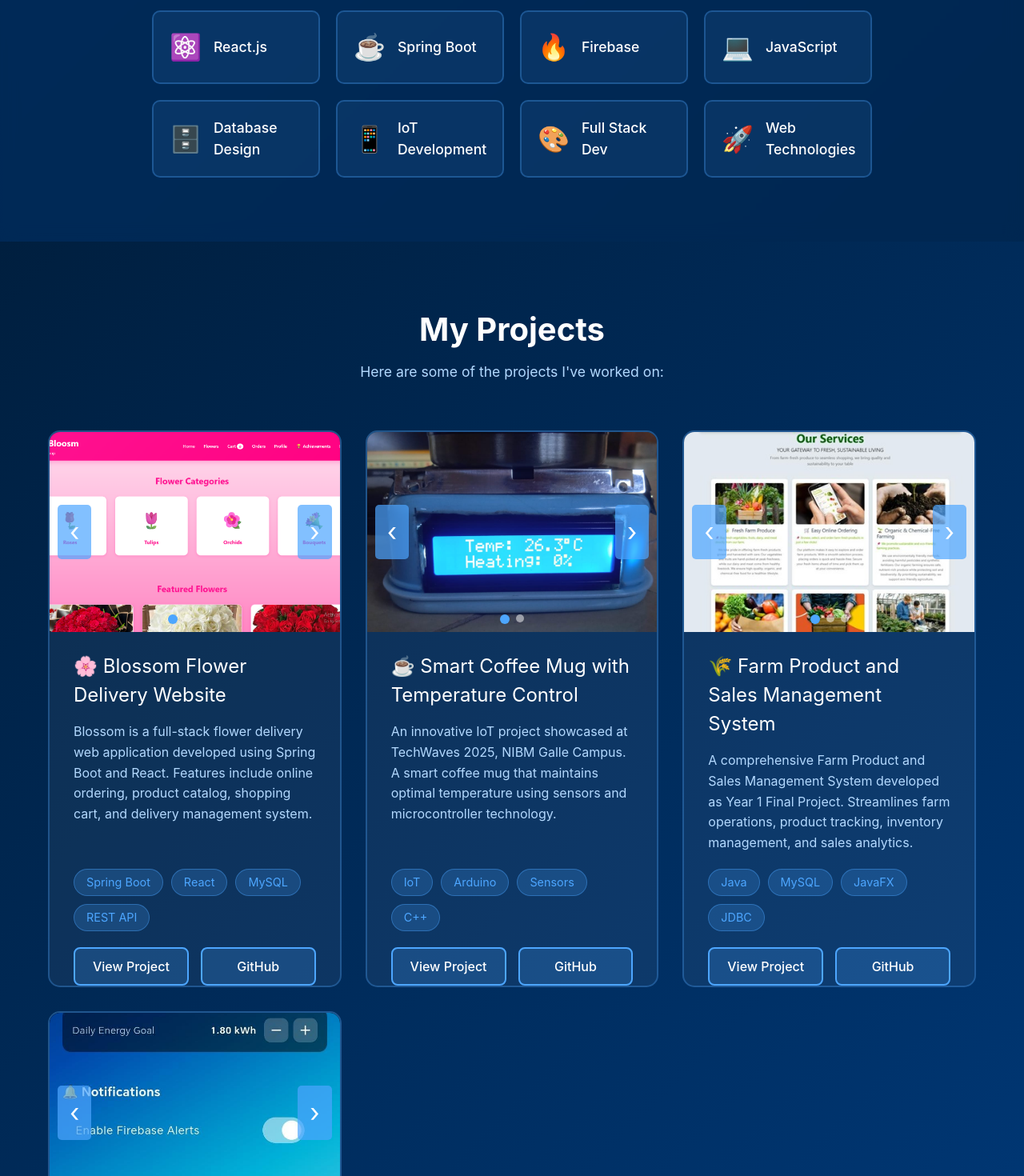
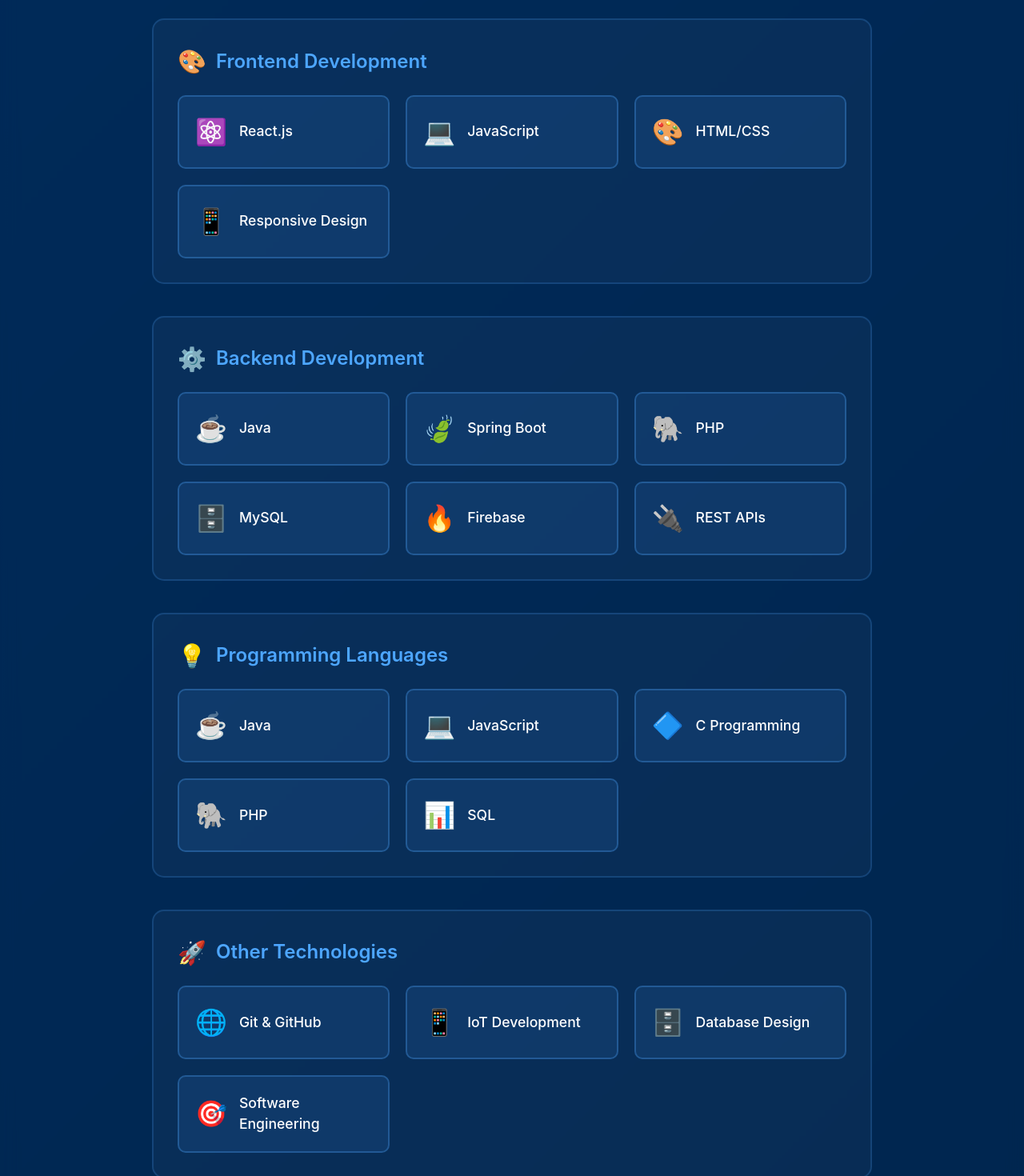
Before and after one commit to Chamathka2003/My_Portfolio, a React (Create React App) app: page / in a window 1280 px wide. Shown: the part 2420-3890 px from the top of the page at 80% size. Built offline with nearby package versions, Linux system fonts and the light colour scheme; the HTML template or start-up script is replaced by a standard one.

Commit message:
add new technology

```diff
--- a/src/components/About.css
+++ b/src/components/About.css
@@ -83,15 +83,43 @@
 .skills h3 {
   font-size: 2rem;
   text-align: center;
-  margin-bottom: 30px;
+  margin-bottom: 40px;
   color: #ffffff;
+}
+
+.skills-category {
+  margin-bottom: 40px;
+  background: rgba(255, 255, 255, 0.03);
+  border: 2px solid rgba(77, 166, 255, 0.2);
+  border-radius: 15px;
+  padding: 30px;
+  transition: all 0.3s ease;
+}
+
+.skills-category:hover {
+  border-color: rgba(77, 166, 255, 0.5);
+  box-shadow: 0 5px 25px rgba(77, 166, 255, 0.2);
+}
+
+.category-title {
+  display: flex;
+  align-items: center;
+  gap: 12px;
+  font-size: 1.5rem;
+  color: #4da6ff;
+  margin-bottom: 20px;
+  font-weight: 600;
+}
+
+.category-icon {
+  font-size: 1.8rem;
 }
 
 .skills-grid {
   display: grid;
   grid-template-columns: repeat(auto-fit, minmax(200px, 1fr));
   gap: 20px;
-  margin-top: 30px;
+  margin-top: 20px;
 }
 
 .skill-item {
--- a/src/components/About.js
+++ b/src/components/About.js
@@ -63,38 +63,116 @@
 
           <div className="skills">
             <h3>Technical Skills</h3>
+
+            <div className="skills-category">
+              <h4 className="category-title">
+                <span className="category-icon">🎨</span>
+                Frontend Development
+              </h4>
               <div className="skills-grid">
                 <div className="skill-item">
                   <span className="skill-icon">⚛️</span>
                   <span>React.js</span>
                 </div>
                 <div className="skill-item">
+                  <span className="skill-icon">💻</span>
+                  <span>JavaScript</span>
+                </div>
+                <div className="skill-item">
+                  <span className="skill-icon">🎨</span>
+                  <span>HTML/CSS</span>
+                </div>
+                <div className="skill-item">
+                  <span className="skill-icon">📱</span>
+                  <span>Responsive Design</span>
+                </div>
+              </div>
+            </div>
+
+            <div className="skills-category">
+              <h4 className="category-title">
+                <span className="category-icon">⚙️</span>
+                Backend Development
+              </h4>
+              <div className="skills-grid">
+                <div className="skill-item">
                   <span className="skill-icon">☕</span>
+                  <span>Java</span>
+                </div>
+                <div className="skill-item">
+                  <span className="skill-icon">🍃</span>
                   <span>Spring Boot</span>
+                </div>
+                <div className="skill-item">
+                  <span className="skill-icon">🐘</span>
+                  <span>PHP</span>
+                </div>
+                <div className="skill-item">
+                  <span className="skill-icon">🗄️</span>
+                  <span>MySQL</span>
                 </div>
                 <div className="skill-item">
                   <span className="skill-icon">🔥</span>
                   <span>Firebase</span>
                 </div>
                 <div className="skill-item">
+                  <span className="skill-icon">🔌</span>
+                  <span>REST APIs</span>
+                </div>
+              </div>
+            </div>
+
+            <div className="skills-category">
+              <h4 className="category-title">
+                <span className="category-icon">💡</span>
+                Programming Languages
+              </h4>
+              <div className="skills-grid">
+                <div className="skill-item">
+                  <span className="skill-icon">☕</span>
+                  <span>Java</span>
+                </div>
+                <div className="skill-item">
                   <span className="skill-icon">💻</span>
                   <span>JavaScript</span>
+                </div>
+                <div className="skill-item">
+                  <span className="skill-icon">🔷</span>
+                  <span>C Programming</span>
+                </div>
+                <div className="skill-item">
+                  <span className="skill-icon">🐘</span>
+                  <span>PHP</span>
+                </div>
+                <div className="skill-item">
+                  <span className="skill-icon">📊</span>
+                  <span>SQL</span>
+                </div>
+              </div>
+            </div>
+
+            <div className="skills-category">
+              <h4 className="category-title">
+                <span className="category-icon">🚀</span>
+                Other Technologies
+              </h4>
+              <div className="skills-grid">
+                <div className="skill-item">
+                  <span className="skill-icon">🌐</span>
+                  <span>Git & GitHub</span>
+                </div>
+                <div className="skill-item">
+                  <span className="skill-icon">📱</span>
+                  <span>IoT Development</span>
                 </div>
                 <div className="skill-item">
                   <span className="skill-icon">🗄️</span>
                   <span>Database Design</span>
                 </div>
                 <div className="skill-item">
-                <span className="skill-icon">📱</span>
-                <span>IoT Development</span>
+                  <span className="skill-icon">🎯</span>
+                  <span>Software Engineering</span>
                 </div>
-              <div className="skill-item">
-                <span className="skill-icon">🎨</span>
-                <span>Full Stack Dev</span>
-              </div>
-              <div className="skill-item">
-                <span className="skill-icon">🚀</span>
-                <span>Web Technologies</span>
               </div>
             </div>
           </div>
```
Lines whose indentation alone changed are shown as unchanged.
